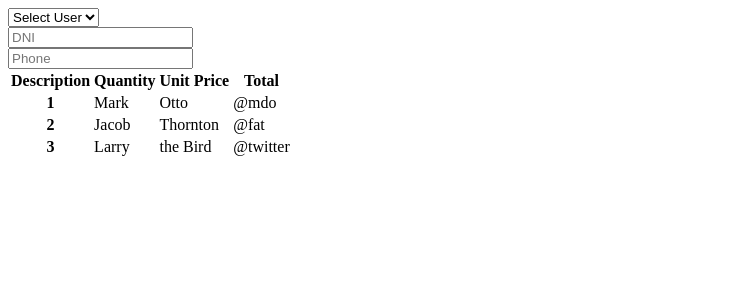
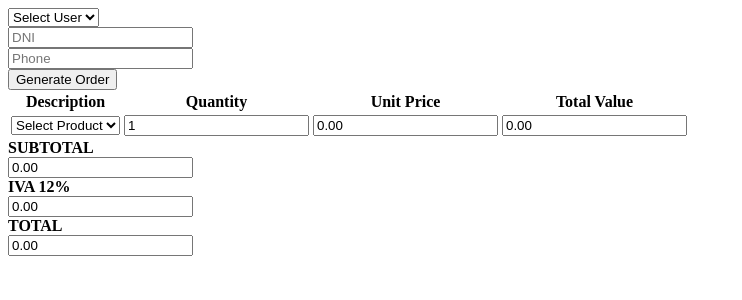
Before and after one commit to irafaelmarinc/php-project, a PHP site: template app/resources/views/billing/index.php in a window 1280 px wide. Shown: the top 300 px of the page, without its empty margins (0-742 px from the left). Run offline with PHP 8.4, Linux system fonts and the light colour scheme; the template is opened without the code that fills it, so the values that code supplies are empty.

Commit message:
finish process

```diff
--- a/app/resources/views/billing/index.php
+++ b/app/resources/views/billing/index.php
@@ -33,42 +33,74 @@
     </div>
   </div>
   <div class="mt-5">
+    <button class="btn btn-sm btn-info">Generate Order</button>
+  </div>
+  <div class="mt-2">
     <table class="table table-hover">
       <thead class="thead-dark">
-        <tr>
-          <th scope="col">Description</th>
-          <th scope="col">Quantity</th>
-          <th scope="col">Unit Price</th>
-          <th scope="col">Total</th>
+        <tr class="text-center">
+          <th>Description</th>
+          <th>Quantity</th>
+          <th>Unit Price</th>
+          <th>Total Value</th>
         </tr>
       </thead>
       <tbody>
-        <tr>
-          <th scope="row">1</th>
-          <td>Mark</td>
-          <td>Otto</td>
-          <td>@mdo</td>
-        </tr>
-        <tr>
-          <th scope="row">2</th>
-          <td>Jacob</td>
-          <td>Thornton</td>
-          <td>@fat</td>
-        </tr>
-        <tr>
-          <th scope="row">3</th>
-          <td>Larry</td>
-          <td>the Bird</td>
-          <td>@twitter</td>
+        <tr class="text-center">
+          <td>
+            <select id="productSelect" class="custom-select" onchange="getProductSelected(this)">
+              <option value="0" selected>Select Product</option>
+              <?php
+              foreach ($products as $product) {
+              ?>
+              <option value="<?php echo $product["id"] ?>"><?php echo $product["description"] ?></option>
+              <?php
+              }
+              ?>
+            </select>
+          </td>
+          <td>
+            <input id="inpQuantity" type="number" min=1 step=1 value=1 class="form-control"
+              onchange="calculateByQuantity(this)">
+          </td>
+          <td>
+            <input id="inpUnit" type="text" class="form-control" value="0.00" style="cursor: pointer" readonly>
+          </td>
+          <td>
+            <input id="inpTotal" type="text" class="form-control" value="0.00" style="cursor: pointer" readonly>
+          </td>
         </tr>
       </tbody>
     </table>
+    <div class="text-center">
+      <div class="row justify-content-end">
+        <div class="col-md-3 text-right"><strong>SUBTOTAL</strong></div>
+        <div class="col-md-3">
+          <input id="inpSubt" type="text" class="form-control form-control-sm" value="0.00" style="cursor: pointer"
+            readonly>
+        </div>
+      </div>
+      <div class="row justify-content-end mt-1 mb-1">
+        <div class="col-md-3 text-right"><strong>IVA 12%</strong></div>
+        <div class="col-md-3">
+          <input id="inpIva" type="text" class="form-control form-control-sm" value="0.00" style="cursor: pointer"
+            readonly>
+        </div>
+      </div>
+      <div class="row justify-content-end">
+        <div class="col-md-3 text-right"><strong>TOTAL</strong></div>
+        <div class="col-md-3">
+          <input id="inpTotalFinal" type="text" class="form-control form-control-sm" value="0.00"
+            style="cursor: pointer" readonly>
+        </div>
+      </div>
+    </div>
   </div>
 </div>
 <script>
   $(document).ready(function () {
-    getUserSelected = (selectObj) => {
-      var params = { dni: selectObj.value };
+    getUserSelected = (userSelected) => {
+      var params = { dni: userSelected.value };
       $.ajax({
         data: params,
         url: '?c=Home&a=getUserByDNI',
@@ -88,5 +120,45 @@
         }
       });
     }
+
+    getProductSelected = (productSelected) => {
+      var params = { id: productSelected.value, description: $("#productSelect option:selected").text() };
+      $.ajax({
+        data: params,
+        url: '?c=Product&a=getProductSelected',
+        type: 'POST',
+        success: (response) => {
+          let information = JSON.parse(response);
+          if (!(information.price === undefined)) {
+            $("#inpUnit").val(`${information.price}`);
+            let total = information.price * $("#inpQuantity").val();
+            let iva = (total * 12) / 100;
+            $("#inpTotal").val(`${total}`);
+            $("#inpSubt").val(`${total}`);
+            $("#inpIva").val(`${iva}`);
+            $("#inpTotalFinal").val(`${total + iva}`);
+          } else {
+            $("#inpUnit").val("0.00");
+            $("#inpTotal").val("0.00");
+          }
+        },
+        error: (err) => {
+          console.log(err)
+        }
+      });
+    }
+
+    calculateByQuantity = (quantity) => {
+      let selected = $("#productSelect option:selected").text();
+      if (selected !== "Select Product") {
+        let price = $("#inpUnit").val();
+        let total = price * $("#inpQuantity").val();
+        let iva = (total * 12) / 100;
+        $("#inpTotal").val(`${total}`);
+        $("#inpSubt").val(`${total}`);
+        $("#inpIva").val(`${iva}`);
+        $("#inpTotalFinal").val(`${total + iva}`);
+      }
+    }
   });
 </script>
--- a/app/resources/views/layouts/template.php
+++ b/app/resources/views/layouts/template.php
@@ -22,7 +22,7 @@
         <div class="collapse navbar-collapse" id="navbarSupportedContent">
             <ul class="navbar-nav mr-auto">
                 <li class="nav-item">
-                    <a class="nav-link" href="?c=Billing&a=index">Generate order</a>
+                    <a class="nav-link" href="?c=Product&a=index">Generate order</a>
                 </li>
             </ul>
         </div>
```
Also changed, not shown: app/controllers/BillingController.php (deleted, +0 -16 lines), app/controllers/ProductController.php (added, +27 -0 lines), app/services/BillingService.php (deleted, +0 -11 lines), app/services/ProductService.php (added, +34 -0 lines).
